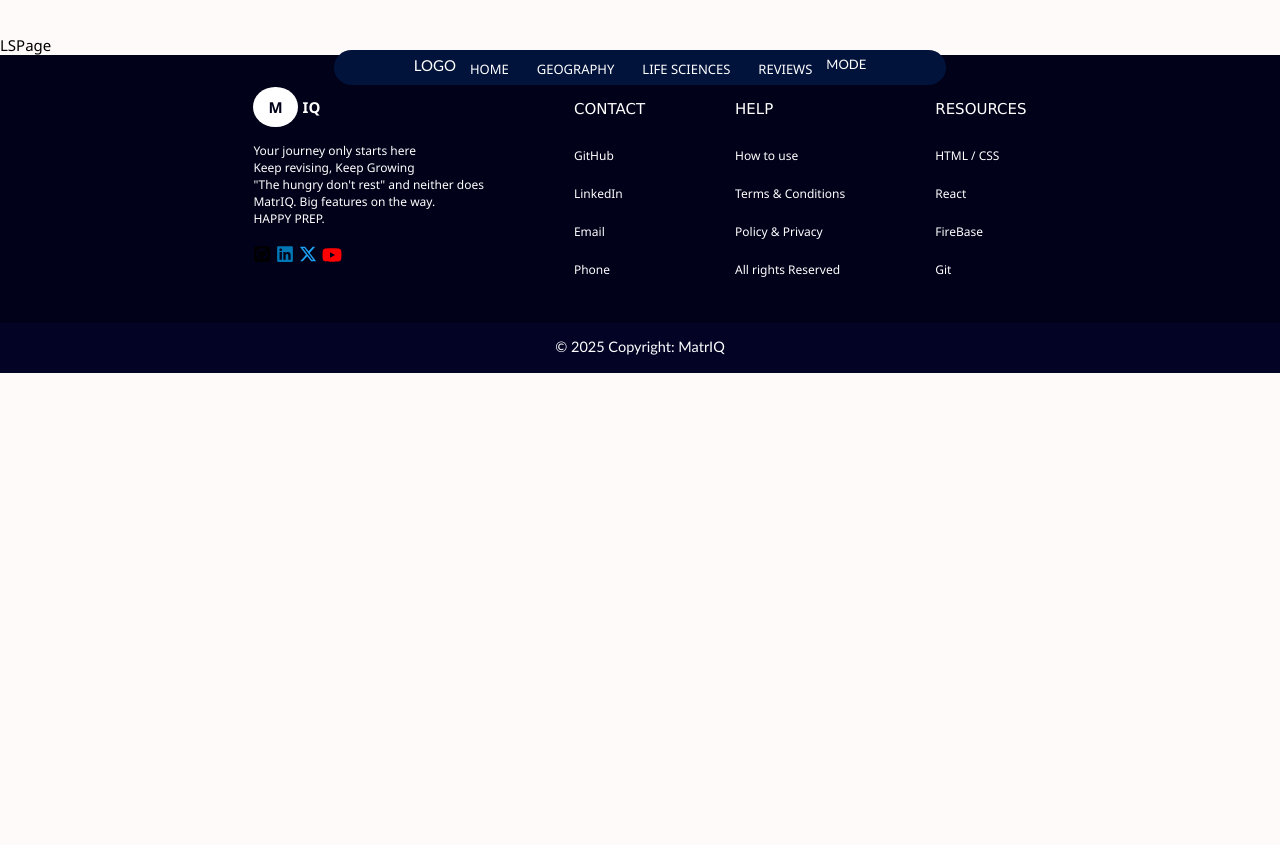
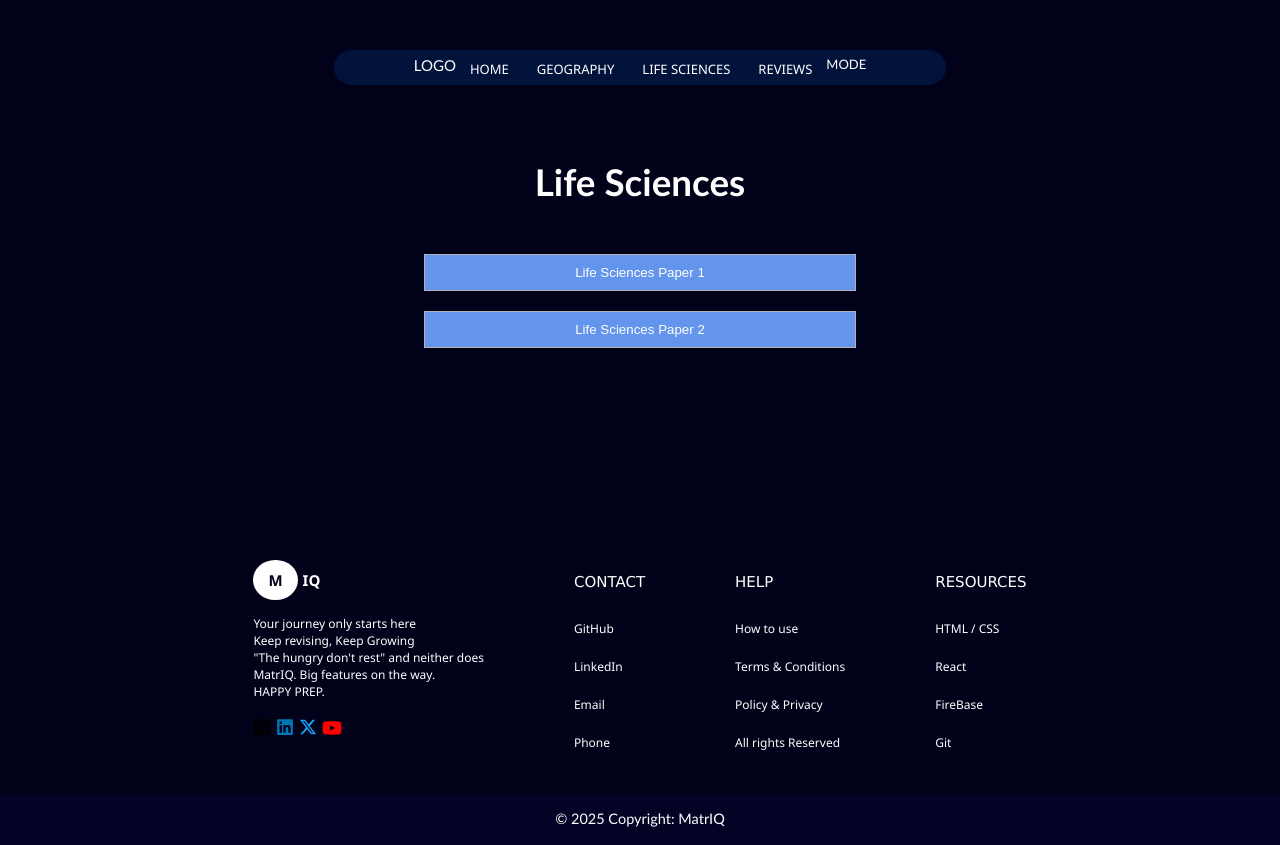
Before and after one commit to Mugwena14/MatrIQ, a React (Vite) app: page /LS in a window 1280 px wide. Before the commit the page ends 800 px from the top, so only its background shows below. Built offline with nearby package versions, Linux system fonts and the light colour scheme.

Commit message:
More merge conflict fixes

```diff
--- a/src/Pages/LSPage.jsx
+++ b/src/Pages/LSPage.jsx
@@ -3,7 +3,7 @@ import LS from '../Components/LS'
 
 const LSPage = () => {
     return (
-        <div>LSPage</div>
+        <LS/>
     )
 }
 
```
